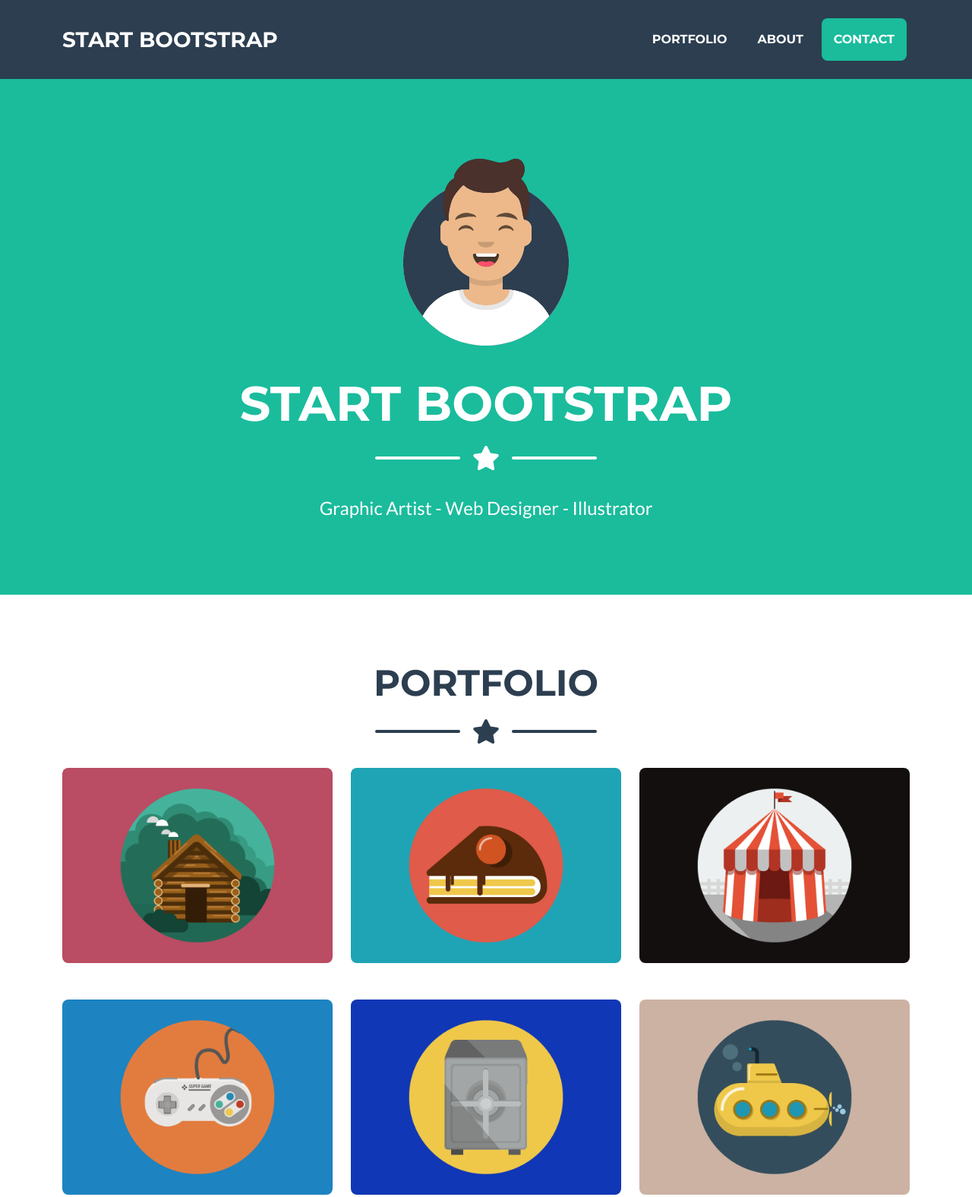
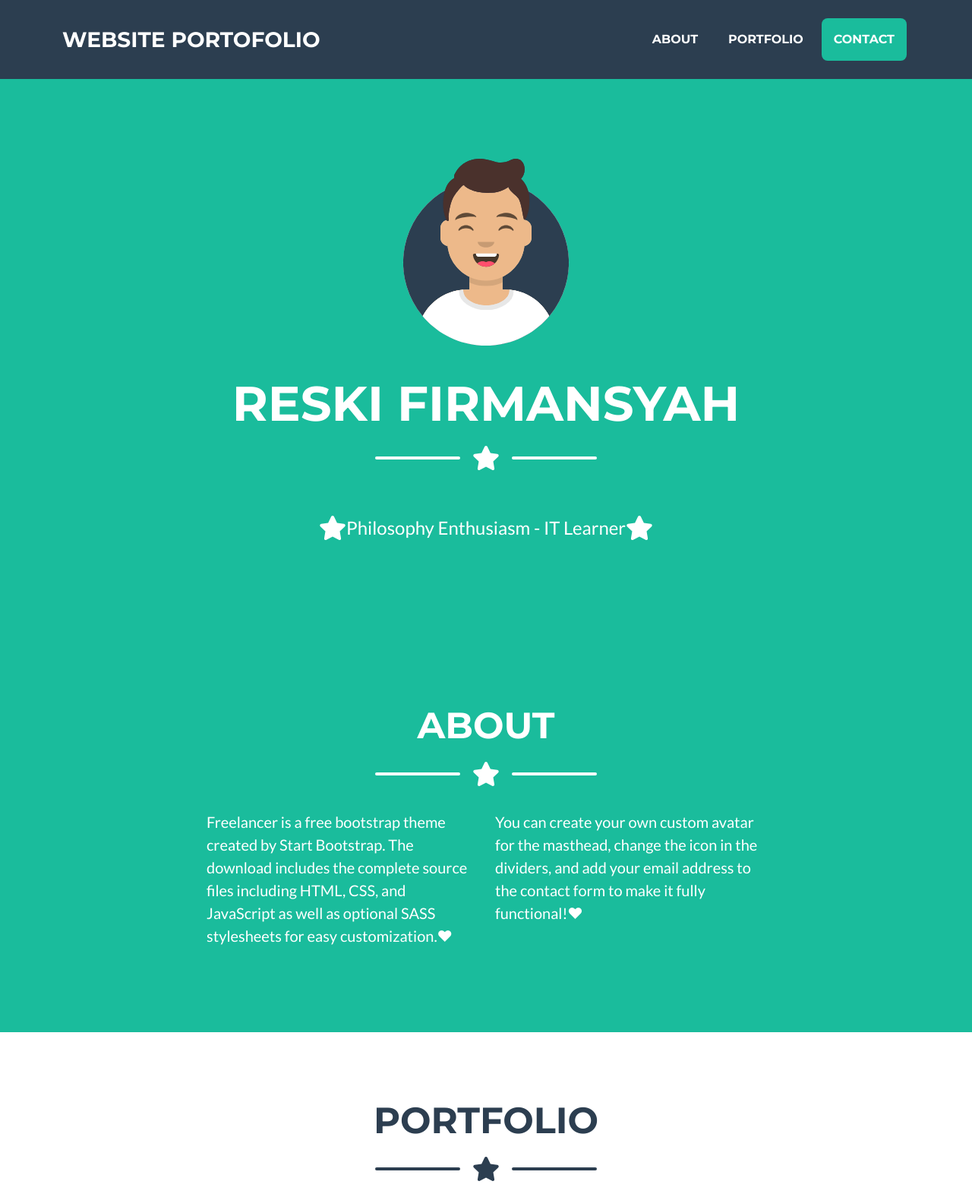
Before and after one commit to ReskiF1/MONITOR-2021, a plain HTML site: page index.html in a window 1280 px wide. Shown: the top 1576 px of the page at 76% size. Drawn offline with nearby package versions, Linux system fonts and the light colour scheme.

Commit message:
Update index.html

```diff
--- a/index.html
+++ b/index.html
@@ -1,5 +1,6 @@
 <!DOCTYPE html>
 <html lang="en">
+
     <head>
         <meta charset="utf-8" />
         <meta name="viewport" content="width=device-width, initial-scale=1, shrink-to-fit=no" />
@@ -7,7 +8,7 @@
         <meta name="author" content="" />
         <title>Q3_1217050119_Reski Firmansyah</title>
         <!-- Favicon-->
-        <link rel="icon" type="image/x-icon" href="assets/favicon.ico" />
+        <link rel="icon" type="image/x-icon" href="assets/bx-user-circle.svg" />
         <!-- Font Awesome icons (free version)-->
         <script src="https://use.fontawesome.com/releases/v5.15.4/js/all.js" crossorigin="anonymous"></script>
         <!-- Google fonts-->
@@ -16,31 +17,33 @@
         <!-- Core theme CSS (includes Bootstrap)-->
         <link href="css/styles.css" rel="stylesheet" />
     </head>
+
     <body id="page-top">
         <!-- Navigation-->
         <nav class="navbar navbar-expand-lg bg-secondary text-uppercase fixed-top" id="mainNav">
             <div class="container">
-                <a class="navbar-brand" href="#page-top">Start Bootstrap</a>
+                <a class="navbar-brand" href="#page-top">WEBSITE PORTOFOLIO</a>
                 <button class="navbar-toggler text-uppercase font-weight-bold bg-primary text-white rounded" type="button" data-bs-toggle="collapse" data-bs-target="#navbarResponsive" aria-controls="navbarResponsive" aria-expanded="false" aria-label="Toggle navigation">
                     Menu
                     <i class="fas fa-bars"></i>
                 </button>
                 <div class="collapse navbar-collapse" id="navbarResponsive">
                     <ul class="navbar-nav ms-auto">
+                        <li class="nav-item mx-0 mx-lg-1"><a class="nav-link py-3 px-0 px-lg-3 rounded" href="#about">About</a></li>
                         <li class="nav-item mx-0 mx-lg-1"><a class="nav-link py-3 px-0 px-lg-3 rounded" href="#portfolio">Portfolio</a></li>
-                        <li class="nav-item mx-0 mx-lg-1"><a class="nav-link py-3 px-0 px-lg-3 rounded" href="#about">About</a></li>
                         <li class="nav-item mx-0 mx-lg-1"><a class="nav-link py-3 px-0 px-lg-3 rounded" href="#contact">Contact</a></li>
                     </ul>
                 </div>
             </div>
         </nav>
+
         <!-- Masthead-->
         <header class="masthead bg-primary text-white text-center">
             <div class="container d-flex align-items-center flex-column">
                 <!-- Masthead Avatar Image-->
                 <img class="masthead-avatar mb-5" src="assets/img/avataaars.svg" alt="..." />
                 <!-- Masthead Heading-->
-                <h1 class="masthead-heading text-uppercase mb-0">Start Bootstrap</h1>
+                <h1 class="masthead-heading text-uppercase mb-0">RESKI FIRMANSYAH</h1>
                 <!-- Icon Divider-->
                 <div class="divider-custom divider-light">
                     <div class="divider-custom-line"></div>
@@ -48,9 +51,33 @@
                     <div class="divider-custom-line"></div>
                 </div>
                 <!-- Masthead Subheading-->
-                <p class="masthead-subheading font-weight-light mb-0">Graphic Artist - Web Designer - Illustrator</p>
+                <div class="divider-custom divider-light">
+                    <div class="divider-custom-icon"><i class="fas fa-star"></i></div>
+                    <p class="masthead-subheading font-weight-light mb-0">Philosophy Enthusiasm - IT Learner</p>
+                    <div class="divider-custom-icon"><i class="fas fa-star"></i></div>
+                </div>
             </div>
         </header>
+
+        <!-- About Section-->
+        <section class="page-section bg-primary text-white mb-0" id="about">
+            <div class="container">
+                <!-- About Section Heading-->
+                <h2 class="page-section-heading text-center text-uppercase text-white">About</h2>
+                <!-- Icon Divider-->
+                <div class="divider-custom divider-light">
+                    <div class="divider-custom-line"></div>
+                    <div class="divider-custom-icon"><i class="fas fa-star"></i></div>
+                    <div class="divider-custom-line"></div>
+                </div>
+                <!-- About Section Content-->
+                <div class="row">
+                    <div class="col-lg-4 ms-auto"><p class="lead">Freelancer is a free bootstrap theme created by Start Bootstrap. The download includes the complete source files including HTML, CSS, and JavaScript as well as optional SASS stylesheets for easy customization.❤</p></div>
+                    <div class="col-lg-4 me-auto"><p class="lead">You can create your own custom avatar for the masthead, change the icon in the dividers, and add your email address to the contact form to make it fully functional!❤</p></div>
+                </div>
+            </div>
+        </section>
+
         <!-- Portfolio Section-->
         <section class="page-section portfolio" id="portfolio">
             <div class="container">
@@ -64,6 +91,7 @@
                 </div>
                 <!-- Portfolio Grid Items-->
                 <div class="row justify-content-center">
+
                     <!-- Portfolio Item 1-->
                     <div class="col-md-6 col-lg-4 mb-5">
                         <div class="portfolio-item mx-auto" data-bs-toggle="modal" data-bs-target="#portfolioModal1">
@@ -73,6 +101,7 @@
                             <img class="img-fluid" src="assets/img/portfolio/cabin.png" alt="..." />
                         </div>
                     </div>
+
                     <!-- Portfolio Item 2-->
                     <div class="col-md-6 col-lg-4 mb-5">
                         <div class="portfolio-item mx-auto" data-bs-toggle="modal" data-bs-target="#portfolioModal2">
@@ -82,6 +111,7 @@
                             <img class="img-fluid" src="assets/img/portfolio/cake.png" alt="..." />
                         </div>
                     </div>
+
                     <!-- Portfolio Item 3-->
                     <div class="col-md-6 col-lg-4 mb-5">
                         <div class="portfolio-item mx-auto" data-bs-toggle="modal" data-bs-target="#portfolioModal3">
@@ -91,6 +121,7 @@
                             <img class="img-fluid" src="assets/img/portfolio/circus.png" alt="..." />
                         </div>
                     </div>
+
                     <!-- Portfolio Item 4-->
                     <div class="col-md-6 col-lg-4 mb-5 mb-lg-0">
                         <div class="portfolio-item mx-auto" data-bs-toggle="modal" data-bs-target="#portfolioModal4">
@@ -100,6 +131,7 @@
                             <img class="img-fluid" src="assets/img/portfolio/game.png" alt="..." />
                         </div>
                     </div>
+
                     <!-- Portfolio Item 5-->
                     <div class="col-md-6 col-lg-4 mb-5 mb-md-0">
                         <div class="portfolio-item mx-auto" data-bs-toggle="modal" data-bs-target="#portfolioModal5">
@@ -109,6 +141,7 @@
                             <img class="img-fluid" src="assets/img/portfolio/safe.png" alt="..." />
                         </div>
                     </div>
+
                     <!-- Portfolio Item 6-->
                     <div class="col-md-6 col-lg-4">
                         <div class="portfolio-item mx-auto" data-bs-toggle="modal" data-bs-target="#portfolioModal6">
@@ -121,42 +154,21 @@
                 </div>
             </div>
         </section>
-        <!-- About Section-->
-        <section class="page-section bg-primary text-white mb-0" id="about">
-            <div class="container">
-                <!-- About Section Heading-->
-                <h2 class="page-section-heading text-center text-uppercase text-white">About</h2>
-                <!-- Icon Divider-->
-                <div class="divider-custom divider-light">
-                    <div class="divider-custom-line"></div>
-                    <div class="divider-custom-icon"><i class="fas fa-star"></i></div>
-                    <div class="divider-custom-line"></div>
-                </div>
-                <!-- About Section Content-->
-                <div class="row">
-                    <div class="col-lg-4 ms-auto"><p class="lead">Freelancer is a free bootstrap theme created by Start Bootstrap. The download includes the complete source files including HTML, CSS, and JavaScript as well as optional SASS stylesheets for easy customization.</p></div>
-                    <div class="col-lg-4 me-auto"><p class="lead">You can create your own custom avatar for the masthead, change the icon in the dividers, and add your email address to the contact form to make it fully functional!</p></div>
-                </div>
-                <!-- About Section Button-->
-                <div class="text-center mt-4">
-                    <a class="btn btn-xl btn-outline-light" href="https://startbootstrap.com/theme/freelancer/">
-                        <i class="fas fa-download me-2"></i>
-                        Free Download!
-                    </a>
-                </div>
-            </div>
-        </section>
+
         <!-- Contact Section-->
         <section class="page-section" id="contact">
             <div class="container">
+
                 <!-- Contact Section Heading-->
                 <h2 class="page-section-heading text-center text-uppercase text-secondary mb-0">Contact Me</h2>
+
                 <!-- Icon Divider-->
                 <div class="divider-custom">
                     <div class="divider-custom-line"></div>
                     <div class="divider-custom-icon"><i class="fas fa-star"></i></div>
                     <div class="divider-custom-line"></div>
                 </div>
+
                 <!-- Contact Section Form-->
                 <div class="row justify-content-center">
                     <div class="col-lg-8 col-xl-7">
@@ -168,12 +180,14 @@
                         <!-- https://startbootstrap.com/solution/contact-forms-->
                         <!-- to get an API token!-->
                         <form id="contactForm" data-sb-form-api-token="API_TOKEN">
+
                             <!-- Name input-->
                             <div class="form-floating mb-3">
                                 <input class="form-control" id="name" type="text" placeholder="Enter your name..." data-sb-validations="required" />
                                 <label for="name">Full name</label>
                                 <div class="invalid-feedback" data-sb-feedback="name:required">A name is required.</div>
                             </div>
+
                             <!-- Email address input-->
                             <div class="form-floating mb-3">
                                 <input class="form-control" id="email" type="email" placeholder="name@example.com" data-sb-validations="required,email" />
@@ -181,12 +195,14 @@
                                 <div class="invalid-feedback" data-sb-feedback="email:required">An email is required.</div>
                                 <div class="invalid-feedback" data-sb-feedback="email:email">Email is not valid.</div>
                             </div>
+
                             <!-- Phone number input-->
                             <div class="form-floating mb-3">
                                 <input class="form-control" id="phone" type="tel" placeholder="(123) 456-7890" data-sb-validations="required" />
                                 <label for="phone">Phone number</label>
                                 <div class="invalid-feedback" data-sb-feedback="phone:required">A phone number is required.</div>
                             </div>
+
                             <!-- Message input-->
                             <div class="form-floating mb-3">
                                 <textarea class="form-control" id="message" type="text" placeholder="Enter your message here..." style="height: 10rem" data-sb-validations="required"></textarea>
@@ -217,6 +233,7 @@
                 </div>
             </div>
         </section>
+
         <!-- Footer-->
         <footer class="footer text-center">
             <div class="container">
@@ -230,6 +247,7 @@
                             Clark, MO 65243
                         </p>
                     </div>
+
                     <!-- Footer Social Icons-->
                     <div class="col-lg-4 mb-5 mb-lg-0">
                         <h4 class="text-uppercase mb-4">Around the Web</h4>
@@ -238,6 +256,7 @@
                         <a class="btn btn-outline-light btn-social mx-1" href="#!"><i class="fab fa-fw fa-linkedin-in"></i></a>
                         <a class="btn btn-outline-light btn-social mx-1" href="#!"><i class="fab fa-fw fa-dribbble"></i></a>
                     </div>
+
                     <!-- Footer About Text-->
                     <div class="col-lg-4">
                         <h4 class="text-uppercase mb-4">About Freelancer</h4>
@@ -250,6 +269,7 @@
                 </div>
             </div>
         </footer>
+
         <!-- Copyright Section-->
         <div class="copyright py-4 text-center text-white">
             <div class="container"><small>Copyright &copy; Your Website 2021</small></div>
@@ -266,14 +286,17 @@
                                 <div class="col-lg-8">
                                     <!-- Portfolio Modal - Title-->
                                     <h2 class="portfolio-modal-title text-secondary text-uppercase mb-0">Log Cabin</h2>
+
                                     <!-- Icon Divider-->
                                     <div class="divider-custom">
                                         <div class="divider-custom-line"></div>
                                         <div class="divider-custom-icon"><i class="fas fa-star"></i></div>
                                         <div class="divider-custom-line"></div>
                                     </div>
+
                                     <!-- Portfolio Modal - Image-->
                                     <img class="img-fluid rounded mb-5" src="assets/img/portfolio/cabin.png" alt="..." />
+
                                     <!-- Portfolio Modal - Text-->
                                     <p class="mb-4">Lorem ipsum dolor sit amet, consectetur adipisicing elit. Mollitia neque assumenda ipsam nihil, molestias magnam, recusandae quos quis inventore quisquam velit asperiores, vitae? Reprehenderit soluta, eos quod consequuntur itaque. Nam.</p>
                                     <button class="btn btn-primary" href="#!" data-bs-dismiss="modal">
@@ -287,6 +310,7 @@
                 </div>
             </div>
         </div>
+
         <!-- Portfolio Modal 2-->
         <div class="portfolio-modal modal fade" id="portfolioModal2" tabindex="-1" aria-labelledby="portfolioModal2" aria-hidden="true">
             <div class="modal-dialog modal-xl">
@@ -296,16 +320,20 @@
                         <div class="container">
                             <div class="row justify-content-center">
                                 <div class="col-lg-8">
+
                                     <!-- Portfolio Modal - Title-->
                                     <h2 class="portfolio-modal-title text-secondary text-uppercase mb-0">Tasty Cake</h2>
+
                                     <!-- Icon Divider-->
                                     <div class="divider-custom">
                                         <div class="divider-custom-line"></div>
                                         <div class="divider-custom-icon"><i class="fas fa-star"></i></div>
                                         <div class="divider-custom-line"></div>
                                     </div>
+
                                     <!-- Portfolio Modal - Image-->
                                     <img class="img-fluid rounded mb-5" src="assets/img/portfolio/cake.png" alt="..." />
+
                                     <!-- Portfolio Modal - Text-->
                                     <p class="mb-4">Lorem ipsum dolor sit amet, consectetur adipisicing elit. Mollitia neque assumenda ipsam nihil, molestias magnam, recusandae quos quis inventore quisquam velit asperiores, vitae? Reprehenderit soluta, eos quod consequuntur itaque. Nam.</p>
                                     <button class="btn btn-primary" href="#!" data-bs-dismiss="modal">
@@ -319,6 +347,7 @@
                 </div>
             </div>
         </div>
+
         <!-- Portfolio Modal 3-->
         <div class="portfolio-modal modal fade" id="portfolioModal3" tabindex="-1" aria-labelledby="portfolioModal3" aria-hidden="true">
             <div class="modal-dialog modal-xl">
@@ -328,16 +357,20 @@
                         <div class="container">
                             <div class="row justify-content-center">
                                 <div class="col-lg-8">
+
                                     <!-- Portfolio Modal - Title-->
                                     <h2 class="portfolio-modal-title text-secondary text-uppercase mb-0">Circus Tent</h2>
+
                                     <!-- Icon Divider-->
                                     <div class="divider-custom">
                                         <div class="divider-custom-line"></div>
                                         <div class="divider-custom-icon"><i class="fas fa-star"></i></div>
                                         <div class="divider-custom-line"></div>
                                     </div>
+
                                     <!-- Portfolio Modal - Image-->
                                     <img class="img-fluid rounded mb-5" src="assets/img/portfolio/circus.png" alt="..." />
+
                                     <!-- Portfolio Modal - Text-->
                                     <p class="mb-4">Lorem ipsum dolor sit amet, consectetur adipisicing elit. Mollitia neque assumenda ipsam nihil, molestias magnam, recusandae quos quis inventore quisquam velit asperiores, vitae? Reprehenderit soluta, eos quod consequuntur itaque. Nam.</p>
                                     <button class="btn btn-primary" href="#!" data-bs-dismiss="modal">
@@ -351,6 +384,7 @@
                 </div>
             </div>
         </div>
+
         <!-- Portfolio Modal 4-->
         <div class="portfolio-modal modal fade" id="portfolioModal4" tabindex="-1" aria-labelledby="portfolioModal4" aria-hidden="true">
             <div class="modal-dialog modal-xl">
@@ -360,16 +394,20 @@
                         <div class="container">
                             <div class="row justify-content-center">
                                 <div class="col-lg-8">
+
                                     <!-- Portfolio Modal - Title-->
                                     <h2 class="portfolio-modal-title text-secondary text-uppercase mb-0">Controller</h2>
+
                                     <!-- Icon Divider-->
                                     <div class="divider-custom">
                                         <div class="divider-custom-line"></div>
                                         <div class="divider-custom-icon"><i class="fas fa-star"></i></div>
                                         <div class="divider-custom-line"></div>
                                     </div>
+
                                     <!-- Portfolio Modal - Image-->
                                     <img class="img-fluid rounded mb-5" src="assets/img/portfolio/game.png" alt="..." />
+
                                     <!-- Portfolio Modal - Text-->
                                     <p class="mb-4">Lorem ipsum dolor sit amet, consectetur adipisicing elit. Mollitia neque assumenda ipsam nihil, molestias magnam, recusandae quos quis inventore quisquam velit asperiores, vitae? Reprehenderit soluta, eos quod consequuntur itaque. Nam.</p>
                                     <button class="btn btn-primary" href="#!" data-bs-dismiss="modal">
@@ -383,6 +421,7 @@
                 </div>
             </div>
         </div>
+
         <!-- Portfolio Modal 5-->
         <div class="portfolio-modal modal fade" id="portfolioModal5" tabindex="-1" aria-labelledby="portfolioModal5" aria-hidden="true">
             <div class="modal-dialog modal-xl">
@@ -392,16 +431,20 @@
                         <div class="container">
                             <div class="row justify-content-center">
                                 <div class="col-lg-8">
+
                                     <!-- Portfolio Modal - Title-->
                                     <h2 class="portfolio-modal-title text-secondary text-uppercase mb-0">Locked Safe</h2>
+
                                     <!-- Icon Divider-->
                                     <div class="divider-custom">
                                         <div class="divider-custom-line"></div>
                                         <div class="divider-custom-icon"><i class="fas fa-star"></i></div>
                                         <div class="divider-custom-line"></div>
                                     </div>
+
                                     <!-- Portfolio Modal - Image-->
                                     <img class="img-fluid rounded mb-5" src="assets/img/portfolio/safe.png" alt="..." />
+
                                     <!-- Portfolio Modal - Text-->
                                     <p class="mb-4">Lorem ipsum dolor sit amet, consectetur adipisicing elit. Mollitia neque assumenda ipsam nihil, molestias magnam, recusandae quos quis inventore quisquam velit asperiores, vitae? Reprehenderit soluta, eos quod consequuntur itaque. Nam.</p>
                                     <button class="btn btn-primary" href="#!" data-bs-dismiss="modal">
@@ -415,6 +458,7 @@
                 </div>
             </div>
         </div>
+
         <!-- Portfolio Modal 6-->
         <div class="portfolio-modal modal fade" id="portfolioModal6" tabindex="-1" aria-labelledby="portfolioModal6" aria-hidden="true">
             <div class="modal-dialog modal-xl">
@@ -424,6 +468,7 @@
                         <div class="container">
                             <div class="row justify-content-center">
                                 <div class="col-lg-8">
+
                                     <!-- Portfolio Modal - Title-->
                                     <h2 class="portfolio-modal-title text-secondary text-uppercase mb-0">Submarine</h2>
                                     <!-- Icon Divider-->
@@ -432,8 +477,10 @@
                                         <div class="divider-custom-icon"><i class="fas fa-star"></i></div>
                                         <div class="divider-custom-line"></div>
                                     </div>
+
                                     <!-- Portfolio Modal - Image-->
                                     <img class="img-fluid rounded mb-5" src="assets/img/portfolio/submarine.png" alt="..." />
+
                                     <!-- Portfolio Modal - Text-->
                                     <p class="mb-4">Lorem ipsum dolor sit amet, consectetur adipisicing elit. Mollitia neque assumenda ipsam nihil, molestias magnam, recusandae quos quis inventore quisquam velit asperiores, vitae? Reprehenderit soluta, eos quod consequuntur itaque. Nam.</p>
                                     <button class="btn btn-primary" href="#!" data-bs-dismiss="modal">
```
